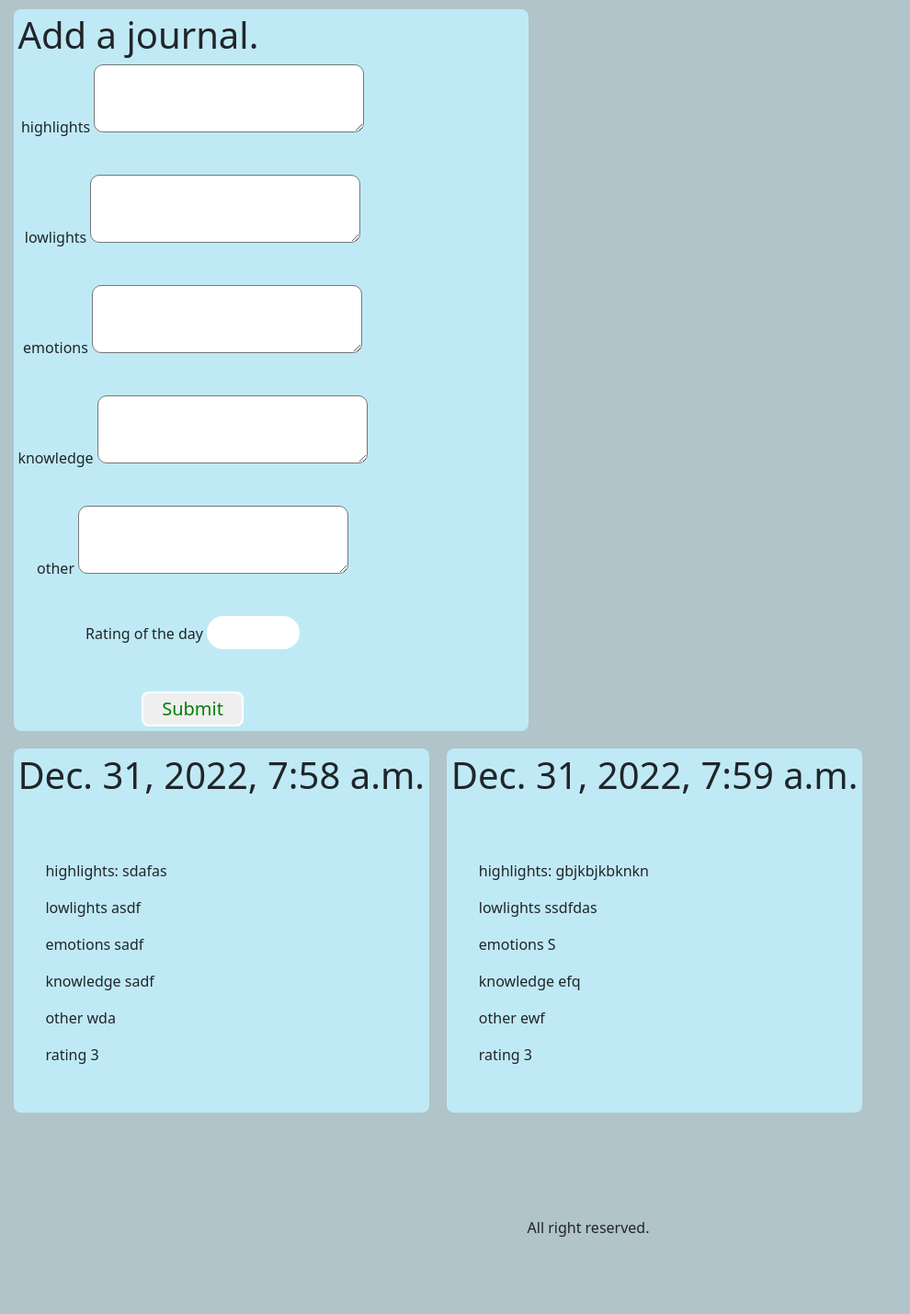
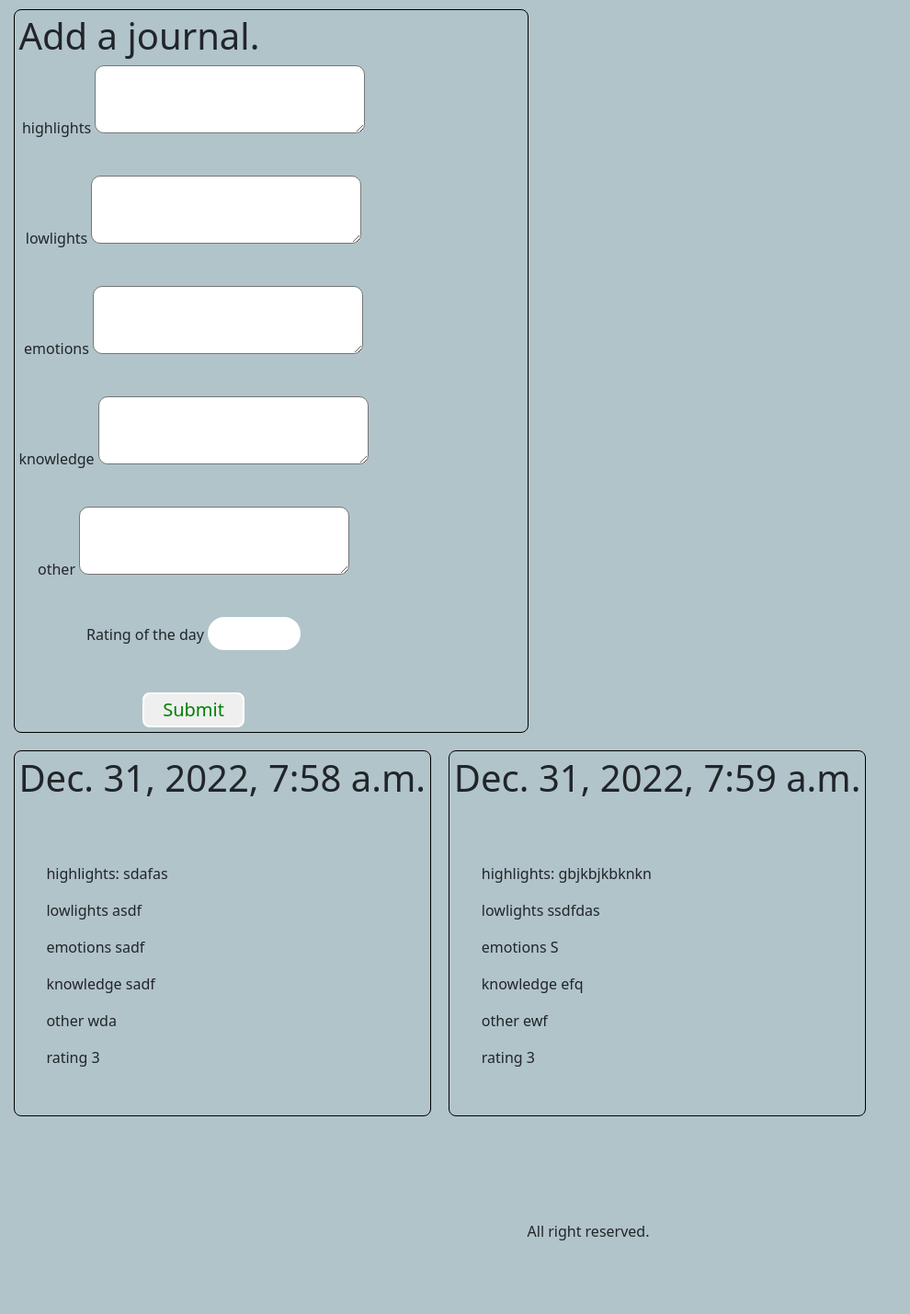
Before and after one commit to thenaivekid/AatmaPrem, a Django app: page /journal in a window 1280 px wide. Shown: the part 35-1464 px from the top of the page at 92% size, without its empty margins (0-990 px from the left). Before the commit the page ends 1380 px from the top, so only its background shows below. Run offline with Django 3.2, Linux system fonts and the light colour scheme; a user stored in the database is signed in; data comes from the database, SQL or seed files in the repository; both versions use the stored data as it was after the commit.

Commit message:
users app removed and auth features included in deepdive app

```diff
--- a/aatmaPrem/urls.py
+++ b/aatmaPrem/urls.py
@@ -19,5 +19,4 @@ from django.urls import path,include
 urlpatterns = [
     path('admin/', admin.site.urls),
     path('',include('deepdive.urls')),
-    path('users/',include('users.urls')),
 ]
--- a/deepdive/static/deepdive/style.css
+++ b/deepdive/static/deepdive/style.css
@@ -50,8 +50,18 @@
   cursor: pointer;
   transition: all .4s ease-in-out;
   background-color:#bfeaf5;
+}
+  .journal{
+    margin: .6rem;
+    padding: .3rem;
+  border-radius: .5rem;
+  display: flex;
+  flex-wrap: wrap;
+  flex-direction: column;
+  align-items: flex-start;
+  border: solid black 1px;
+  }
 
-  }
   .form_container{
     width: 100%;
     display: flex;
--- a/deepdive/templates/deepdive/journal.html
+++ b/deepdive/templates/deepdive/journal.html
@@ -9,7 +9,7 @@ Journal
 
 
 <div class="box">
-    <div class="textBox postForm">
+    <div class="postForm journal">
         <h1>Add a journal.</h1>
 
         <form action="{% url 'add_journal' %}" method="post">
@@ -26,7 +26,7 @@ Journal
 
     <div class="posts">
         {% for journal in journals %}
-        <div class="textBox">
+        <div class="journal">
             <h1>{{journal.date}}</h1>
             <div class="box2">
                 <p>highlights: {{journal.highlights}}</p>
--- a/deepdive/views.py
+++ b/deepdive/views.py
@@ -81,7 +81,7 @@ def register(request):
 
 
 def user(request):
-    if request.user.is_authenticate():
+    if request.user.is_authenticated:
         return render(request,"deepdive/user.html")
     return HttpResponseRedirect(reverse('register'))
 
```
Also changed, not shown: db.sqlite3.
